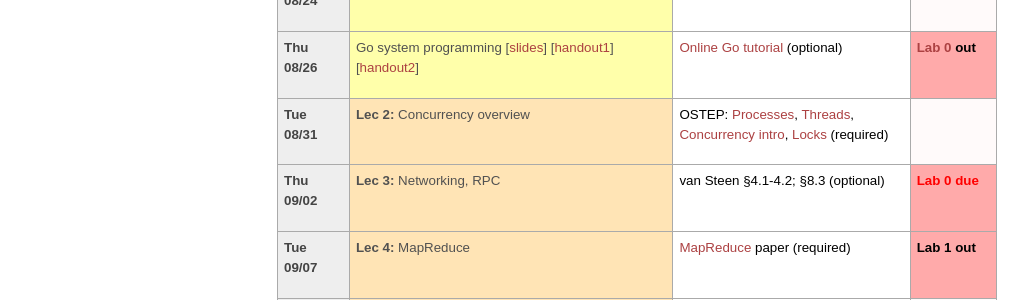
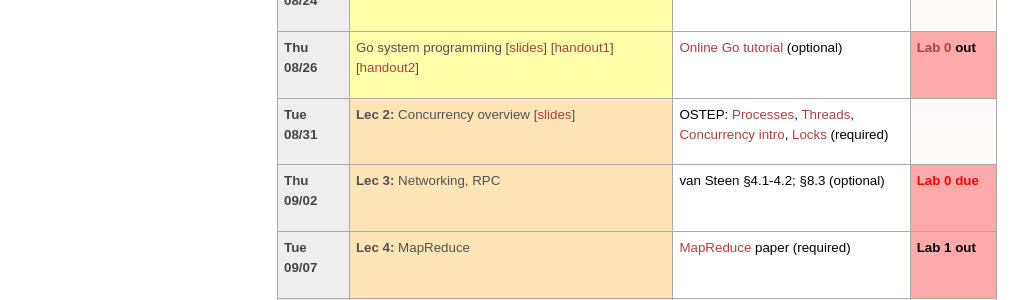
Before and after one commit to tddg/cs475-fall21, a Jekyll site: the page built from schedule.md, in a window 1280 px wide and 900 px high. Shown: the part 311-611 px from the top of the window, without its empty margins (3-1031 px from the left). Built offline with Jekyll 4.4.1, drawn with Linux system fonts in a browser that asks for light colours.

Commit message:
added lec2

```diff
--- a/_data/news.yml
+++ b/_data/news.yml
@@ -1,3 +1,6 @@
+
+- date: <strong>08/30/2021</strong>
+  headline: "Lec 2 is posted."
 
 - date: <strong>08/25/2021</strong>
   headline: "Go tutorial is posted."
--- a/schedule.md
+++ b/schedule.md
@@ -127,7 +127,7 @@ The course schedule is tentative and subject to change\*.
 <tr> <!-- week of Aug 30 -->
   <td id="2021-8-31" class="date"><b>Tue 08/31</b></td>
   <td class="fundamentals">
-		<b>Lec 2:</b> Concurrency overview
+		<b>Lec 2:</b> Concurrency overview [<a href="./public/lecs/lec2-concurrency.pdf">slides</a>]
   </td>
   <td class="reading">
 		OSTEP: <a href="https://pages.cs.wisc.edu/~remzi/OSTEP/cpu-intro.pdf">Processes</a>,
```
Also changed, not shown: 1 other file.
